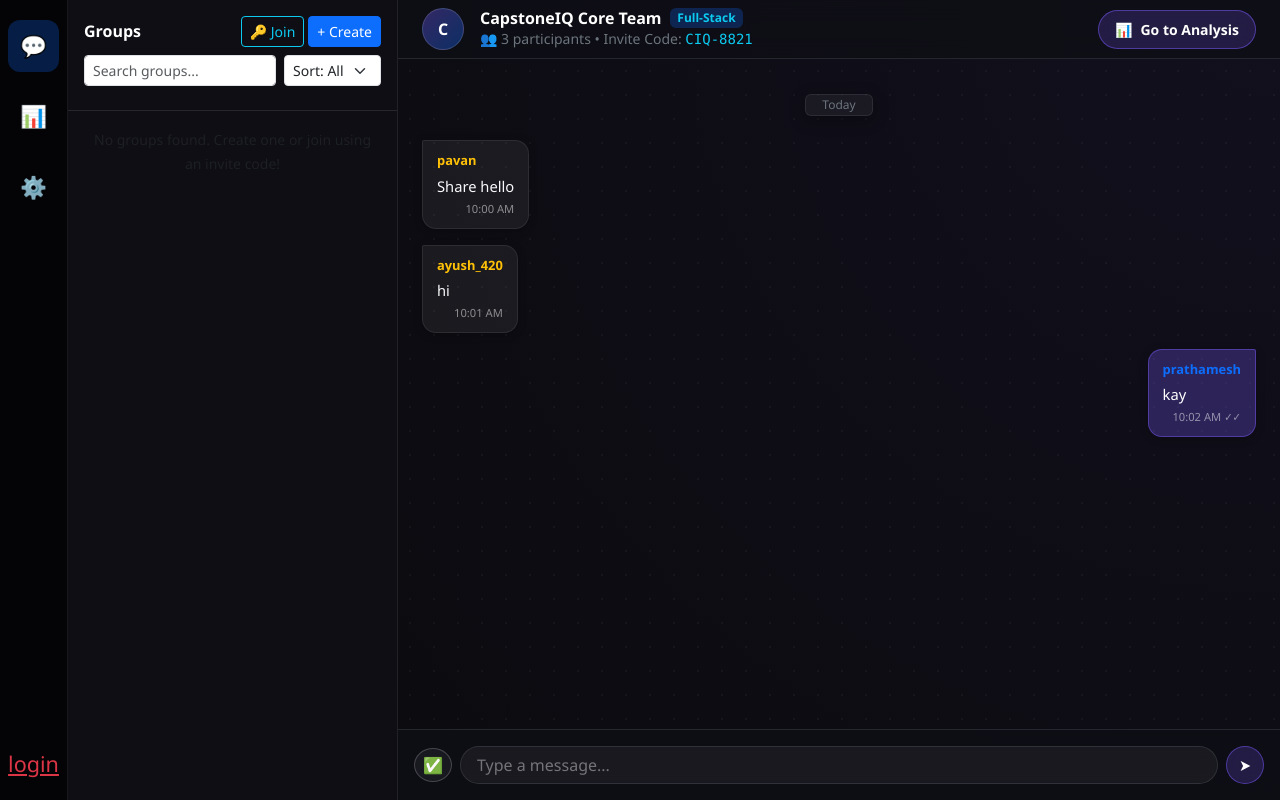
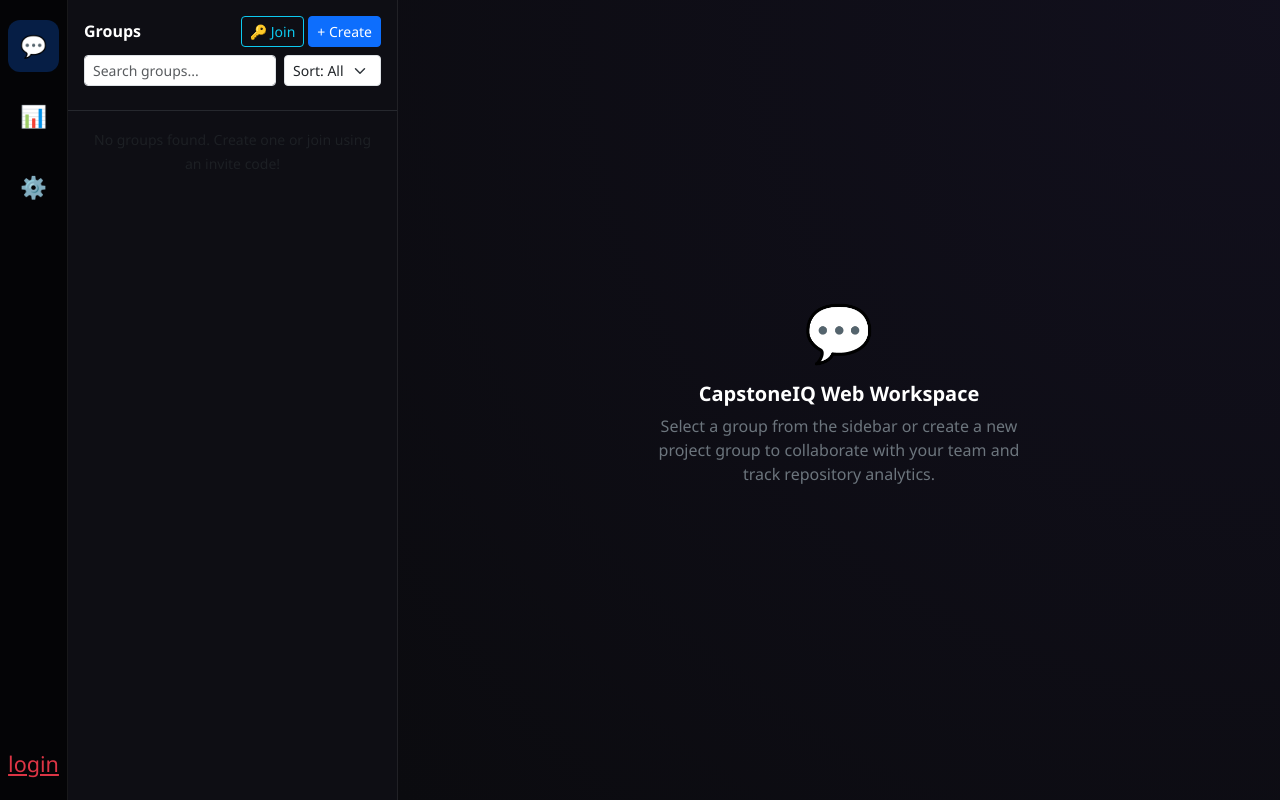
Before and after one commit to prathmeshhalande1/CapstoneIQ, a Django app: page /accounts/logout/ in a window 1280 px wide. Run offline with Django 5.2, Linux system fonts and the light colour scheme; some libraries are stand-ins or nearby versions.

Commit message:
fix : create group viwepart and small code fixing and claning

```diff
--- a/apps/accounts/views.py
+++ b/apps/accounts/views.py
@@ -4,13 +4,12 @@
 from django.contrib.auth.decorators import login_required
 from django.contrib import messages
 from django.core.mail import send_mail
-from django.conf import settings
 from django.db.models import Q
-import random,datetime
-import uuid
+from django.db import IntegrityError
+import random
 
 # mycreated models & services
-from .models import projectGroup, userProfile,Project, UserOTP ,GroupMembership
+from .models import projectGroup, userProfile,Project ,GroupMembership
 
 def signupView(request):
     if request.method == 'POST':
@@ -118,13 +117,17 @@
 @login_required
 def create_group_view(request):
   if request.method == 'POST':
-    group_name = request.POST.get('group_name')
-    if group_name:
-        group = projectGroup.objects.create(groupName=group_name, createdBy=request.user)
-        profile, _ = userProfile.objects.get_or_create(user=request.user)
-        GroupMembership.objects.get_or_create(student=profile, group=group)
-  return redirect('home')
-
+            try:
+                group_name = request.POST.get('group_name')
+                if group_name:
+                    group = projectGroup.objects.create(groupName=group_name, createdBy=request.user)
+                    profile, _ = userProfile.objects.get_or_create(user=request.user)
+                    GroupMembership.objects.get_or_create(User=profile, group=group)
+                    messages.success(request, "Group created successfully!")
+                    return redirect('home')
+            except IntegrityError:
+                messages.info(request, "You already have a group with this name. Please choose a different name.")
+                return redirect('home')
 @login_required
 def join_group_view(request):
   if request.method == 'POST':
--- a/templates/components/Modals.html
+++ b/templates/components/Modals.html
@@ -15,6 +15,12 @@
                         <label class="form-label">Group Invite Code</label>
                         <input type="text" name="invite_code" class="form-control glass-input text-uppercase fw-bold"
                             placeholder="e.g., ABCD-1234" required>
+                        <label for="project">project</label>
+                        <select name="" id="">
+                            {% for project in user_projects%}
+                            <option value="{{projet.projetUrl}}">{{project.title}}</option>
+                            {%endfor%}
+                        </select>
                     </div>
                 </div>
                 <div class="modal-footer border-secondary border-opacity-25">
--- a/templates/components/chatWorkSpace.html
+++ b/templates/components/chatWorkSpace.html
@@ -62,23 +62,25 @@
 
     </div>
     <div class="chatMainArea d-flex flex-column flex-grow-1" style="min-width: 0;">
-        {% if not user_groups %}
-
+        {% if user_groups %}
         <!-- Top Chat Header -->
         <div
             class="chatHeader px-4 py-2 d-flex justify-content-between align-items-center border-bottom border-secondary border-opacity-25">
             <div class="d-flex align-items-center gap-3 min-w-0">
                 <div class="groupAvatar" id="activeGroupAvatar">
-                    C
+                    {{user_groups.groupName}}
                 </div>
                 <div class="min-w-0">
                     <div class="d-flex align-items-center gap-2">
-                        <h6 class="fw-bold mb-0 text-white text-truncate" id="activeGroupName">CapstoneIQ Core Team</h6>
-                        <span class="badge bg-primary bg-opacity-25 text-info" id="activeGroupBadge">Full-Stack</span>
+                        <h6 class="fw-bold mb-0 text-white text-truncate" id="activeGroupName">
+                            {{user_groups.0.groupName}}
+                        </h6>
+                        <span class="badge bg-primary bg-opacity-25 text-info"
+                            id="activeGroupBadge">{{user_groups.category_badge}}</span>
                     </div>
                     <small class="text-secondary d-block text-truncate" id="activeGroupMeta">
                         👥 <span id="activeGroupCount">3</span> participants • Invite Code: <span
-                            class="text-info font-monospace" id="activeGroupCode">CIQ-8821</span>
+                            class="text-info font-monospace" id="activeGroupCode">{{user_groups.groupCode}}</span>
                     </small>
                 </div>
             </div>
@@ -132,7 +134,6 @@
                 </button>
             </form>
         </div>
-
         {% else %}
         <div class="d-flex flex-column align-items-center justify-content-center flex-grow-1 text-center p-4">
             <div class="display-4 mb-3">💬</div>
```
Also changed, not shown: apps/accounts/models.py (+9 -4 lines), templates/accounts/index.html (+30 -0 lines), apps/accounts/migrations/0010_alter_projectgroup_unique_together_groupchat_and_more.py (added).
